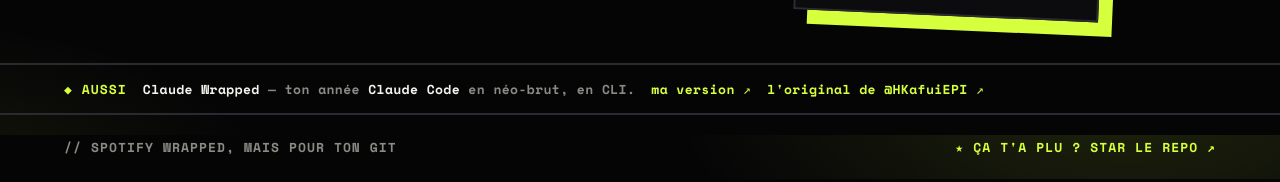
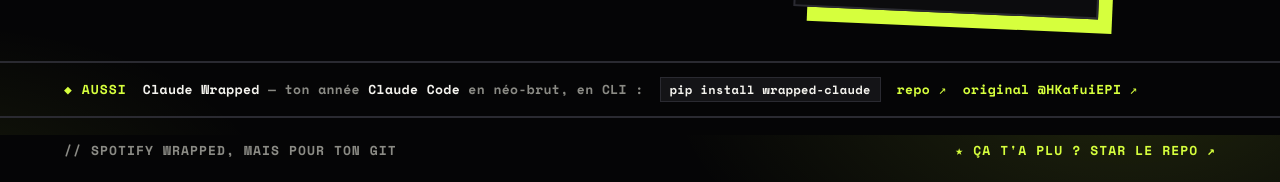
Before and after one commit to Salemgnk/git-wrapped, a website: page web/index.html in a window 1280 px wide. Shown: the part 665-847 px from the top of the page. Drawn offline with Linux system fonts and the light colour scheme.

Commit message:
feat: encart landing enrichi (pip install wrapped-claude)

```diff
--- a/web/index.html
+++ b/web/index.html
@@ -39,6 +39,9 @@
   .also b { color:var(--ink); font-weight:700; }
   .also a { color:var(--acc); text-decoration:none; }
   .also a:hover { text-decoration:underline; }
+  .also code { font-family:var(--mono); color:var(--ink); background:var(--panel2);
+    border:1.5px solid var(--line); padding:3px 9px; font-size:12px; white-space:nowrap;
+    user-select:all; }
   .topbar, .botbar { display:flex; align-items:center; justify-content:space-between;
     gap:16px; padding:22px clamp(20px,5vw,64px); font-family:var(--mono); font-size:13px;
     font-weight:700; letter-spacing:.08em; text-transform:uppercase; }
@@ -187,9 +190,10 @@
 
   <aside class="also">
     <span class="t">◆ aussi</span>
-    <span><b>Claude Wrapped</b> — ton année <b>Claude Code</b> en néo-brut, en CLI.</span>
-    <a href="https://github.com/Salemgnk/claude-wrapped" target="_blank" rel="noopener">ma version ↗</a>
-    <a href="https://github.com/HKafuiEPI/my_claude_wrapped" target="_blank" rel="noopener">l'original de @HKafuiEPI ↗</a>
+    <span><b>Claude Wrapped</b> — ton année <b>Claude Code</b> en néo-brut, en CLI :</span>
+    <code>pip install wrapped-claude</code>
+    <a href="https://github.com/Salemgnk/claude-wrapped" target="_blank" rel="noopener">repo ↗</a>
+    <a href="https://github.com/HKafuiEPI/my_claude_wrapped" target="_blank" rel="noopener">original @HKafuiEPI ↗</a>
   </aside>
 
   <footer class="botbar">
--- a/web/sw.js
+++ b/web/sw.js
@@ -1,6 +1,6 @@
 // Service worker Git Wrapped — cache du shell (offline / installable).
 // Bump CACHE à chaque changement d'assets pour invalider l'ancien cache.
-const CACHE = "gw-v6";
+const CACHE = "gw-v7";
 const ASSETS = [
   "/", "/wrapped.js", "/wrapped.css", "/fonts.css",
   "/fonts/SpaceGrotesk-500.woff2", "/fonts/SpaceGrotesk-700.woff2",
```
